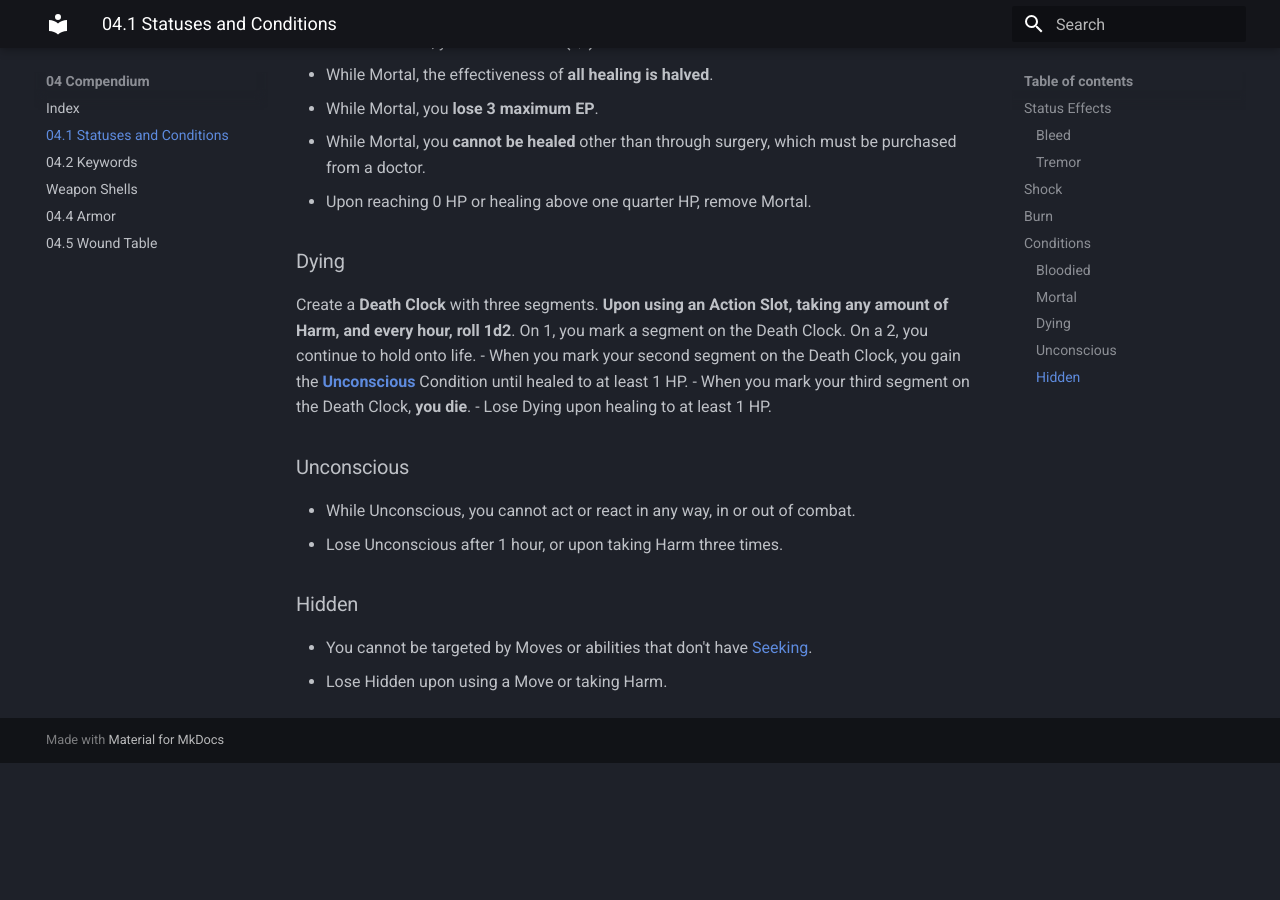
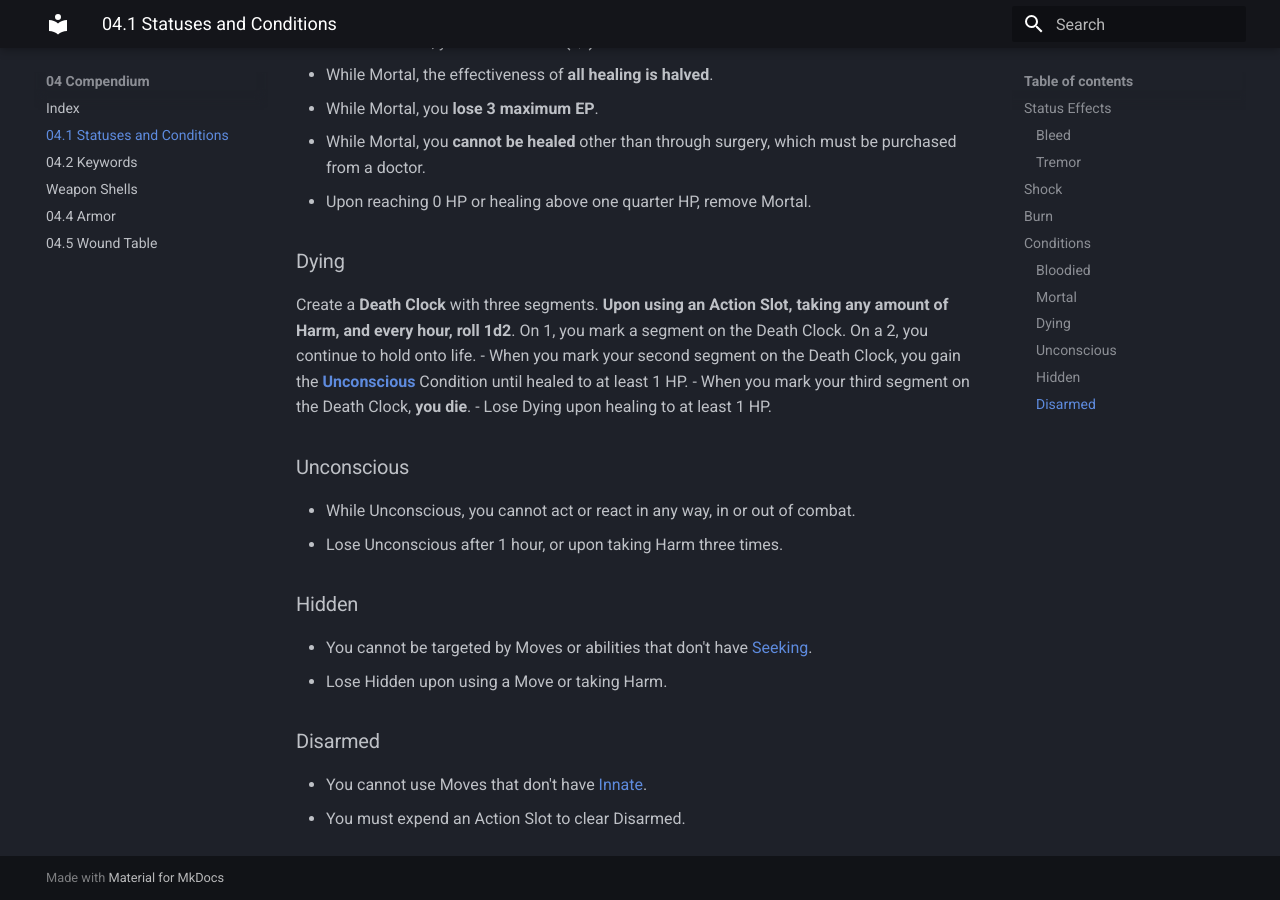
Before and after one commit to Bonfou/LimboRPG, an MkDocs documentation site: the page built from docs/04_Compendium/04.1_Statuses_and_Conditions.md, in a window 1280 px wide and 900 px high, scrolled down 1043 px. Built offline with MkDocs 1.6.1 and Material for MkDocs 9.7.7, drawn with Linux system fonts in a browser that asks for light colours; before the commit the page ends 1806 px from its top, so only the background shows below that.

Commit message:
Add Disarmed

```diff
--- a/docs/04_Compendium/04.1_Statuses_and_Conditions.md
+++ b/docs/04_Compendium/04.1_Statuses_and_Conditions.md
@@ -33,3 +33,6 @@ Create a **Death Clock** with three segments. **Upon using an Action Slot, takin
 ### Hidden
 - You cannot be targeted by Moves or abilities that don't have [Seeking](../04_Compendium/04.2_Keywords.md/#seeking).
 - Lose Hidden upon using a Move or taking Harm.
+### Disarmed
+- You cannot use Moves that don't have [Innate](../04_Compendium/04.2_Keywords.md/#innate).
+- You must expend an Action Slot to clear Disarmed.
```
